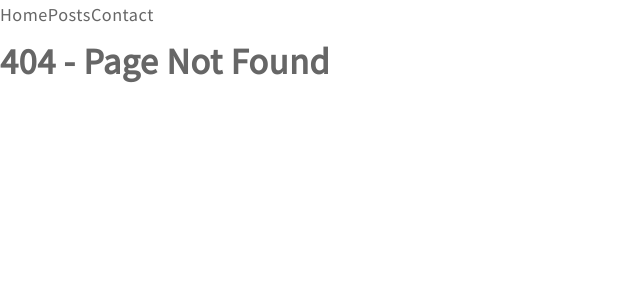
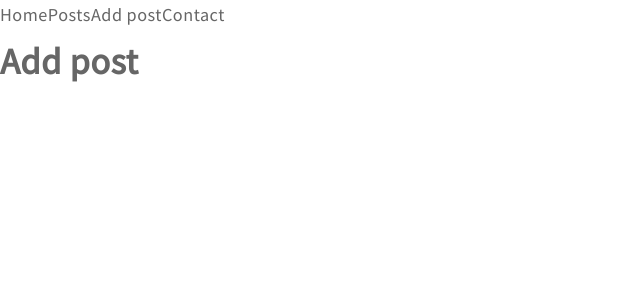
Before and after one commit to RafalPijet/blog-fullstack-app, a React (Create React App) app in the folder client/: page /posts/new in a window 1280 px wide. Before the commit this address had no page. Shown: the top 300 px of the page, without its empty margins (0-640 px from the left). Built offline with nearby package versions, Linux system fonts and the light colour scheme.

Commit message:
Add recommendation from MERN 1.5 task

```diff
--- a/client/src/App.js
+++ b/client/src/App.js
@@ -5,6 +5,8 @@ import Contact from './components/pages/Contact/ContactPage';
 import Home from './components/pages/Home/HomePage';
 import NotFound from './components/pages/NotFound/NotFoundPage';
 import Posts from './components/pages/Posts/PostsPage';
+import AddPost from './components/pages/AddPost/AddPost';
+import SinglePost from './components/pages/SinglePost/SinglePost';
 
 class App extends React.Component {
     constructor() {
@@ -21,7 +23,9 @@ class App extends React.Component {
                     <Switch>
                         <Route path='/' exact component={Home} />
                         <Route path='/posts' exact component={Posts} />
+                        <Route path='/posts/new' exact component={AddPost} />
                         <Route path='/contact' exact component={Contact} />
+                        <Route path='/posts/:id' exact component={SinglePost} />
                         <Route component={NotFound}/>
                     </Switch>
                 </MainLayout>
--- a/client/src/components/features/NavBar/NavBar.js
+++ b/client/src/components/features/NavBar/NavBar.js
@@ -7,6 +7,7 @@ class NavBar extends React.Component {
             <div>
                 <Link to='/'>Home</Link>
                 <Link to='/posts'>Posts</Link>
+                <Link to='/posts/new'>Add post</Link>
                 <Link to='/contact'>Contact</Link>
             </div>
         )
--- /dev/null
+++ b/client/src/components/pages/AddPost/AddPost.js
@@ -0,0 +1,8 @@
+import React from 'react';
+
+const AddPost = props =>
+    <div>
+        <h1>Add post</h1>
+    </div>;
+
+export default AddPost;
--- /dev/null
+++ b/client/src/components/pages/SinglePost/SinglePost.js
@@ -0,0 +1,8 @@
+import React from 'react';
+
+const SinglePost = props =>
+    <div>
+        <h1>Single post, id: {props.match.params.id}</h1>
+    </div>;
+
+export default SinglePost;
--- a/package.json
+++ b/package.json
@@ -9,6 +9,9 @@
   "scripts": {
     "start": "npm-run-all -p -l start:*",
     "start:server": "cd server && node server.js",
-    "start:client": "cd client && yarn start"
+    "start:client": "cd client && yarn start",
+    "install:client": "cd client && npm install",
+    "install:server": "cd server && npm install",
+    "postinstall": "run-p install:*"
   }
 }
```
